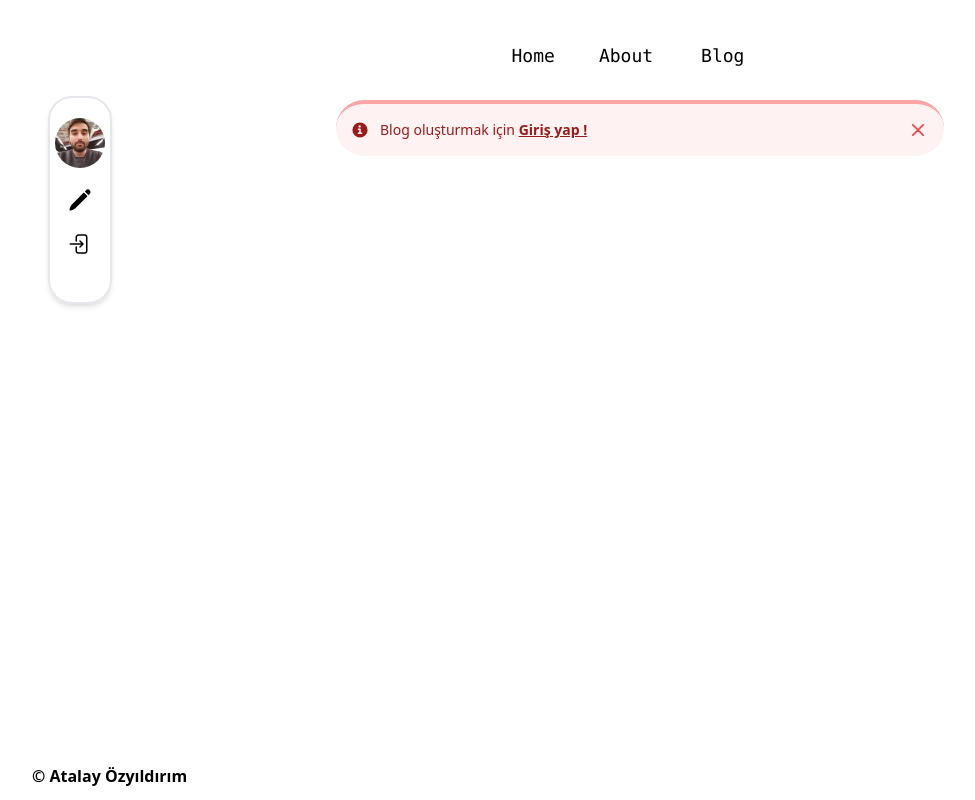
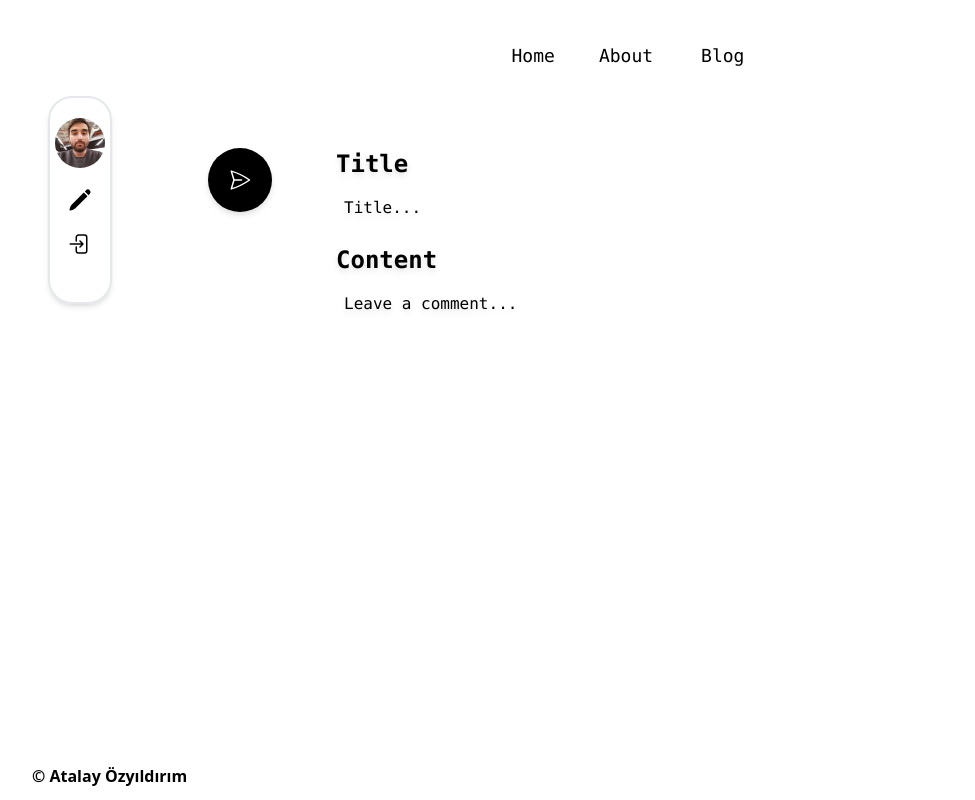
Before and after one commit to atalayozyildirim/atalayoz.me, a Next.js app: page /atalay/admin in a window 1280 px wide. Both pictures are taken after a click on the item 80 px from the left and 200 px from the top of the page. Shown: the whole page, without its empty margins (0-975 px from the left). Built offline with nearby package versions, Linux system fonts and the light colour scheme; no server answers.

Commit message:
Update admin pages

```diff
--- a/src/app/Components/Post.tsx
+++ b/src/app/Components/Post.tsx
@@ -20,7 +20,7 @@ export default function Post() {
   return (
     <>
       <div className="relative">
-        <div className="flex flex-row  ceren">
+        <div className="flex flex-row justify-center  ceren">
           {loading ? (
             <Loading />
           ) : (
--- a/src/pages/atalay/admin/index.tsx
+++ b/src/pages/atalay/admin/index.tsx
@@ -113,7 +113,7 @@ export default function About() {
             </div>
             <div className="flex flex-col w-1/2 h-full flex-grow break-all m-auto  pt-5">
               {toogle ? (
-                status === "unauthenticated" ? (
+                status != "unauthenticated" ? (
                   <div>
                     <div
                       id="alert-border-2"
@@ -166,33 +166,49 @@ export default function About() {
                 ) : (
                   <div className="flex max-w-md flex-col relative top-12 font-mono gap-4 drop-shadow-md">
                     <div>
-                      <div className="mb-2 block">Title</div>
+                      <div className="mb-2 block text-2xl font-bold">Title</div>
                       <input
                         ref={inputRef}
                         id="small"
                         type="text"
-                        className="w-full rounded-xl bg-transparent input text-black outline-none border-2 border-black p-2"
+                        className="w-full  bg-transparent input text-black placeholder-black outline-none focus:border-b-2 focus:border-black transition-all ease-in-out  p-2"
                         placeholder="Title..."
                         onChange={(e) => setInput(e.target.value)}
                       />
                     </div>
                     <div>
-                      <div className="mb-2 block">Content</div>
+                      <div className="mb-2 block font-bold text-2xl">
+                        Content
+                      </div>
                       <textarea
                         ref={textRef}
                         id="comment"
                         placeholder="Leave a comment..."
-                        className="h-60 w-full outline-none rounded-xl bg-transparent text-black border-2 border-black p-2 resize-none"
+                        className="h-96 w-full outline-none rounded-xl placeholder-black bg-transparent text-black  p-2 resize-none"
                         onChange={(e) => setContent(e.target.value)}
                       />
                     </div>
-                    <button
-                      type="button"
-                      onClick={sendRequest}
-                      className="bg-black text-white rounded-full p-2 m-2 drop-shadow-lg border-2 border-black hover:scale-110 transition-all duration-100 "
-                    >
-                      Paylaş
-                    </button>
+                    <div className="absolute right-32 w-full h-full -z-10 ">
+                      <div
+                        onClick={sendRequest}
+                        className="bg-black  p-5 flex w-16 align-middle cursor-pointer hover:rotate-12 transition-all ease-out rounded-full"
+                      >
+                        <svg
+                          xmlns="http://www.w3.org/2000/svg"
+                          fill="none"
+                          viewBox="0 0 24 24"
+                          strokeWidth={1.5}
+                          stroke="white"
+                          className="w-6 h-6 "
+                        >
+                          <path
+                            strokeLinecap="round"
+                            strokeLinejoin="round"
+                            d="M6 12 3.269 3.125A59.769 59.769 0 0 1 21.485 12 59.768 59.768 0 0 1 3.27 20.875L5.999 12Zm0 0h7.5"
+                          />
+                        </svg>
+                      </div>
+                    </div>
                   </div>
                 )
               ) : null}
```
